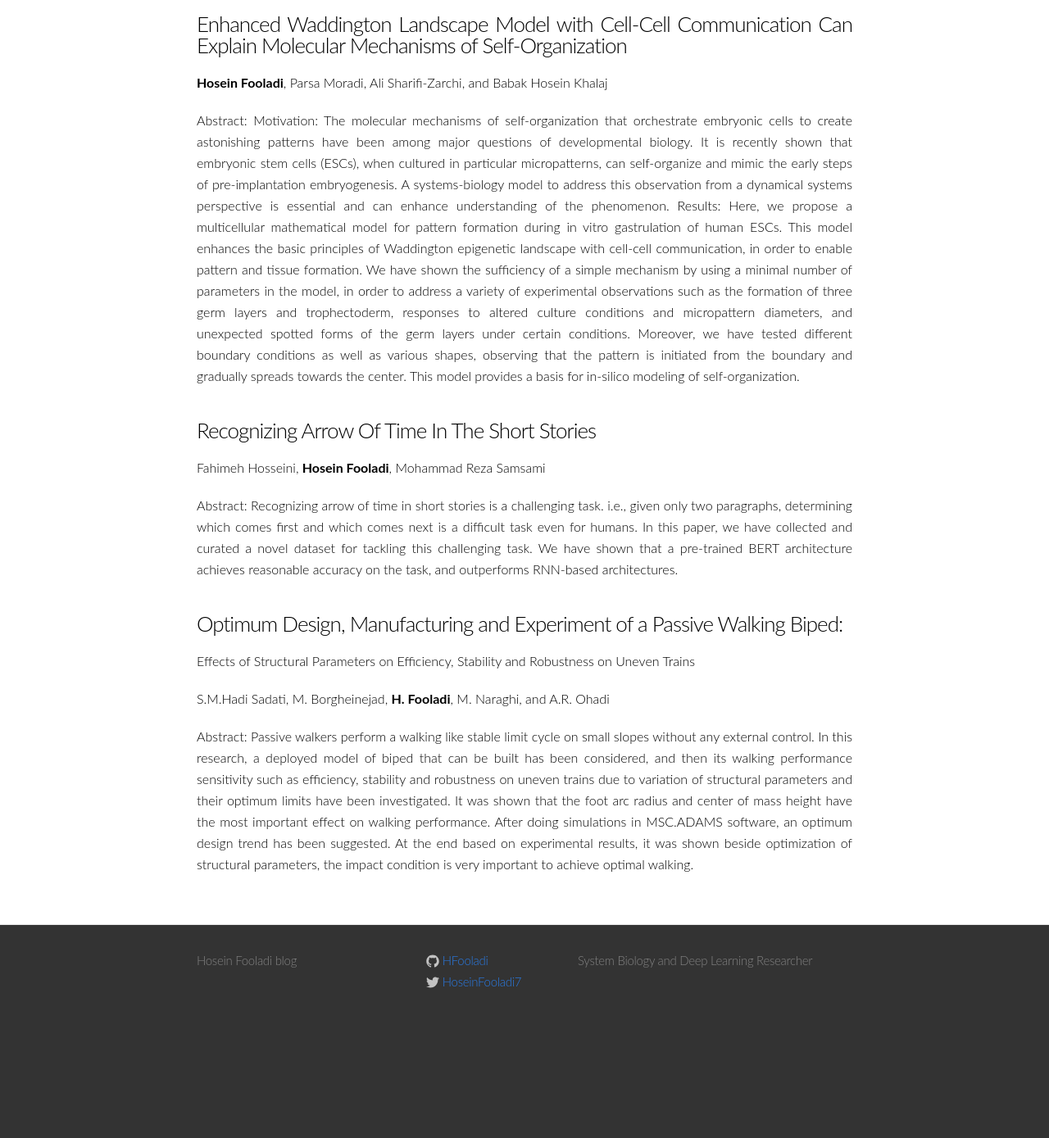
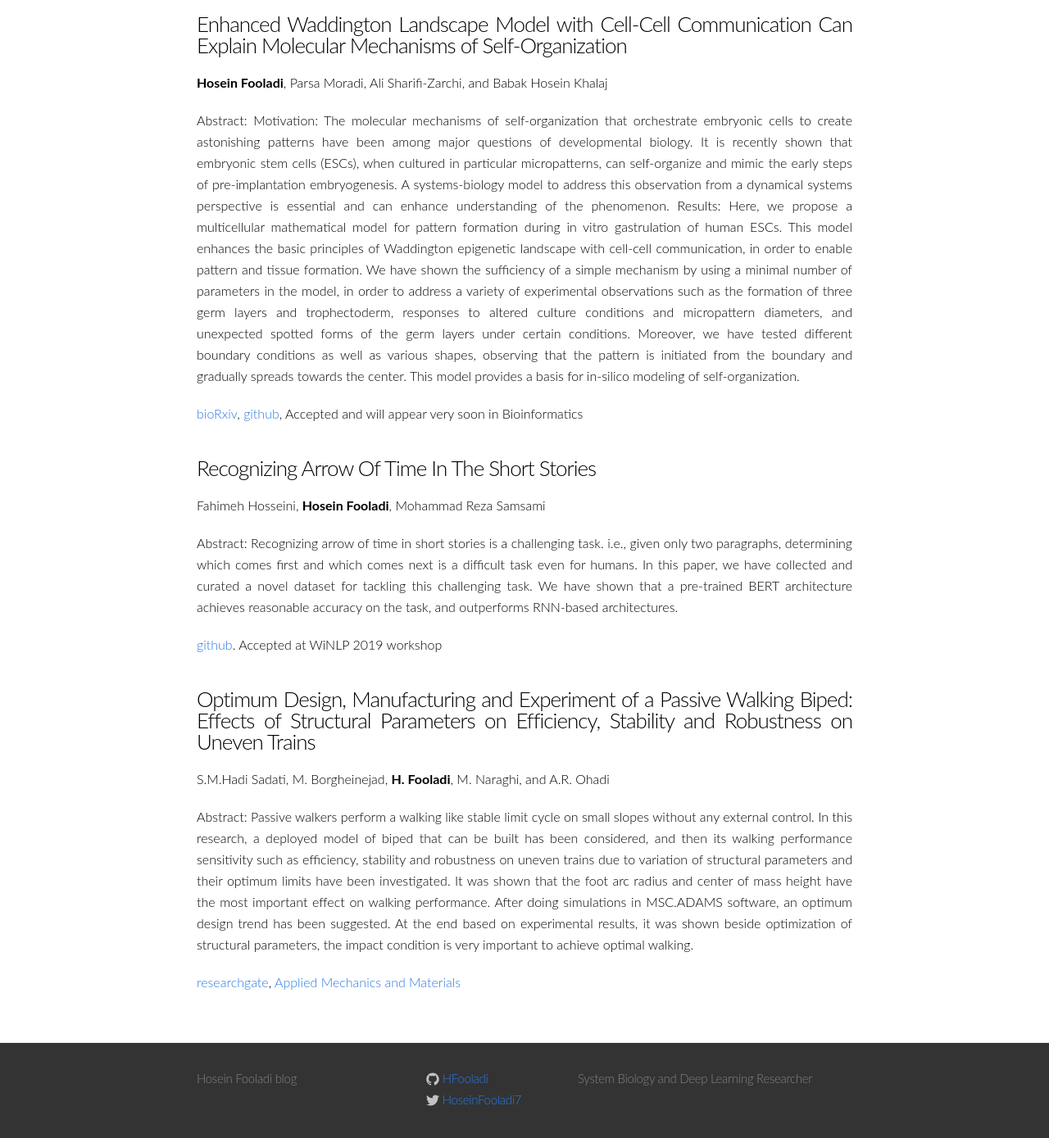
Before and after one commit to HFooladi/HFooladi.github.io, a Jekyll site: the page built from Publications.md, in a window 1280 px wide and 1400 px high, scrolled down 162 px. Shown: the top 1389 px of the window at 82% size. Built offline with Jekyll 4.4.1, drawn with Linux system fonts in a browser that asks for light colours; before the commit the page ends 1418 px from its top, so only the background shows below that.

Commit message:
Update Publications.md

```diff
--- a/Publications.md
+++ b/Publications.md
@@ -23,6 +23,8 @@ under certain conditions. Moreover, we have tested different boundary conditions
 is initiated from the boundary and gradually spreads towards the center.
 This model provides a basis for in-silico modeling of self-organization.
 
+[bioRxiv](https://www.biorxiv.org/content/10.1101/241604v1), [github](https://github.com/HFooladi/Self_Organization), Accepted and will appear very soon in Bioinformatics
+
 
 ### Recognizing Arrow Of Time In The Short Stories
 
@@ -34,9 +36,10 @@ this paper, we have collected and curated a novel dataset for tackling this chal
 have shown that a pre-trained BERT architecture achieves reasonable accuracy on the task, and
 outperforms RNN-based architectures.
 
+[github](https://github.com/ShenakhtPajouh/transposition-data). Accepted at WiNLP 2019 workshop
 
-### Optimum Design, Manufacturing and Experiment of a Passive Walking Biped:
-Effects of Structural Parameters on Efficiency, Stability and Robustness on Uneven Trains
+
+### Optimum Design, Manufacturing and Experiment of a Passive Walking Biped: Effects of Structural Parameters on Efficiency, Stability and Robustness on Uneven Trains
 
 S.M.Hadi Sadati, M. Borgheinejad, **H. Fooladi**, M. Naraghi, and A.R. Ohadi
 
@@ -47,3 +50,5 @@ have been investigated. It was shown that the foot arc radius and center of mass
 walking performance. After doing simulations in MSC.ADAMS software, an optimum design trend has been suggested.
 At the end based on experimental results, it was shown beside optimization of structural parameters,
 the impact condition is very important to achieve optimal walking.
+
+[researchgate](https://www.researchgate.net/publication/258746206_Optimum_Design_Manufacturing_and_Experiment_of_a_Passive_Walking_Biped_Effects_of_Structural_Parameters_on_Efficiency_Stability_and_Robustness_on_Uneven_Trains), [Applied Mechanics and Materials](https://www.scientific.net/AMM.307.107)
```
